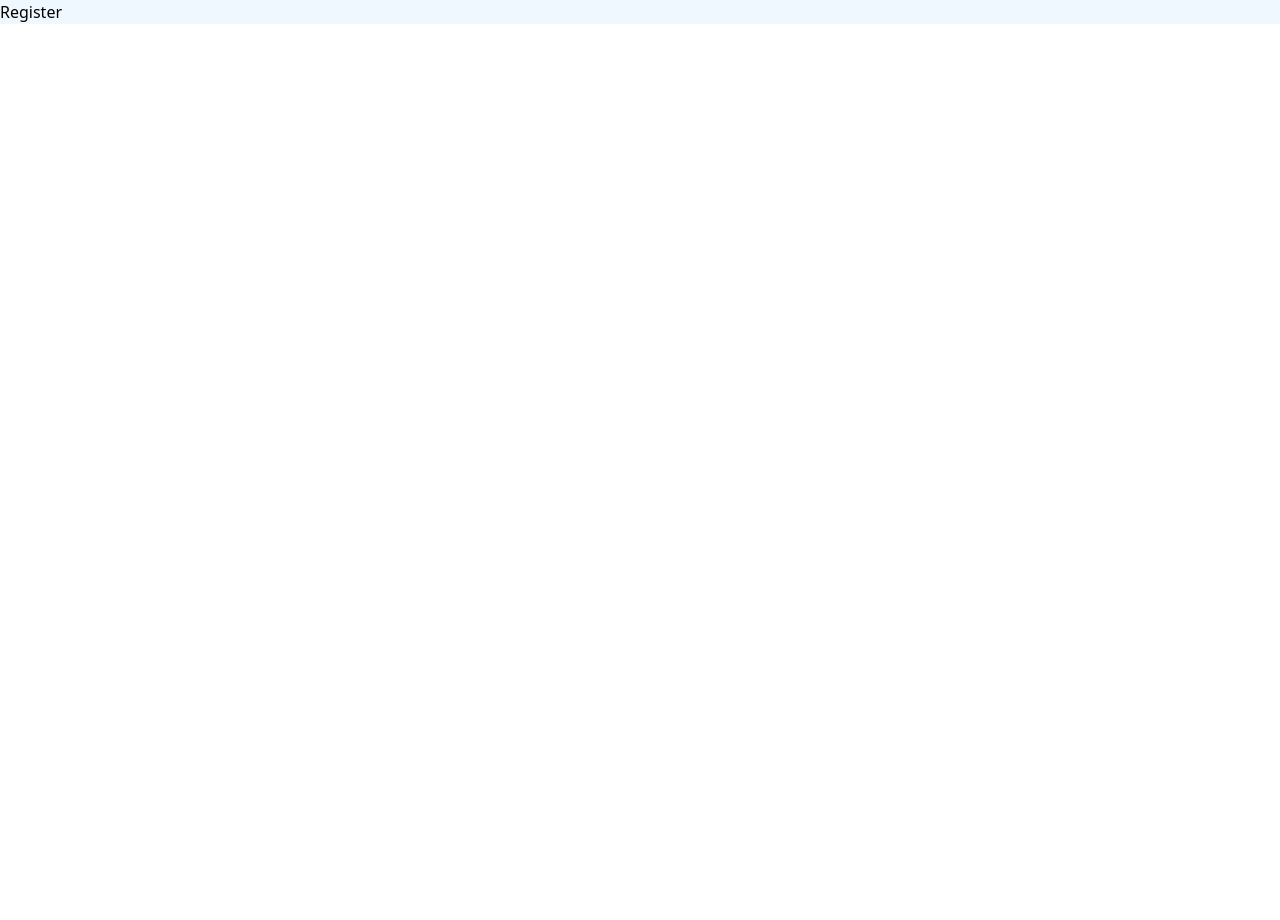
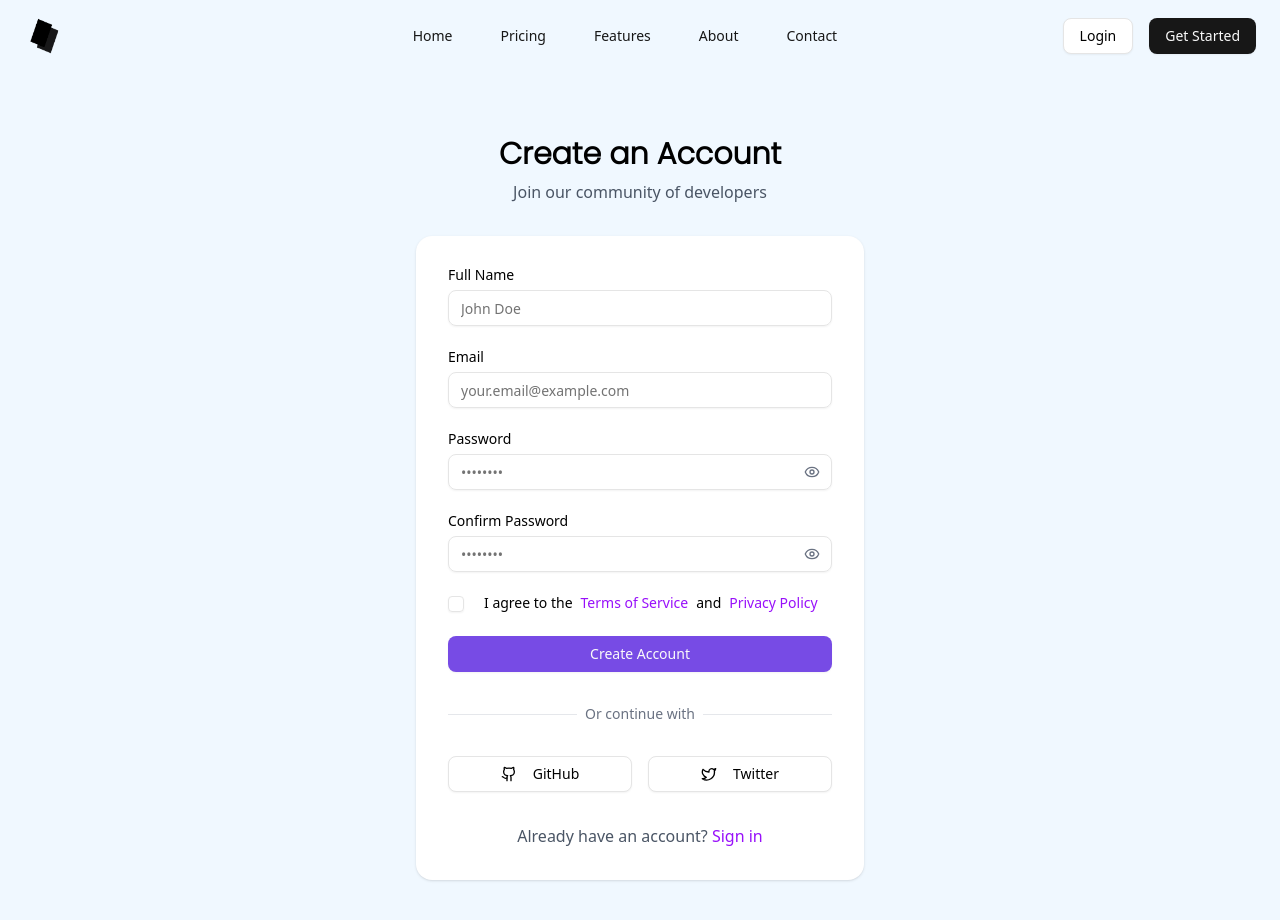
Before and after one commit to lakshyakumar90/MERN-AI, a React (Vite) app in the folder frontend/: page /register in a window 1280 px wide. Shown: the top 920 px of the page. Before the commit the page ends 800 px from the top, so only its background shows below. Built offline with nearby package versions, Linux system fonts and the light colour scheme.

Commit message:
Add Privacy and Terms components to App routing, update FeaturesSummary title, and implement a comprehensive registration form with validation in Register component.

```diff
--- a/frontend/src/App.jsx
+++ b/frontend/src/App.jsx
@@ -7,6 +7,8 @@ import About from "./components/pages/before-login/About";
 import Contact from "./components/pages/before-login/Contact";
 import Login from "./components/signup-login/Login";
 import Register from "./components/signup-login/Register";
+import Privacy from "./components/terms-policy/Privacy";
+import Terms from "./components/terms-policy/Terms";
 
 const App = () => {
   return (
@@ -20,7 +22,8 @@ const App = () => {
           <Route path="/features" element={<Features />} />
           <Route path="/about" element={<About />} />
           <Route path="/contact" element={<Contact />} />
-
+          <Route path="/privacy" element={<Privacy />} />
+          <Route path="/terms" element={<Terms />} />
         </Routes>
       </BrowserRouter>
     </div>
--- a/frontend/src/components/pages/before-login/before-partials/FeaturesSummary.jsx
+++ b/frontend/src/components/pages/before-login/before-partials/FeaturesSummary.jsx
@@ -44,7 +44,7 @@ const FeaturesSummary = () => {
   return (
     <section className="flex flex-col w-full md:w-4/5 mx-auto items-center min-h-screen px-4 md:px-5 py-10 relative">
       <h1 className="font-[poppins] font-bold text-2xl md:text-4xl mb-6 md:mb-10 text-center">
-        Why Developers Love [Your Platform Name]
+        Why Developers Love CodeTogether
       </h1>
 
       {/* Cards Container */}
--- a/frontend/src/components/signup-login/Register.jsx
+++ b/frontend/src/components/signup-login/Register.jsx
@@ -1,9 +1,227 @@
-import React from 'react'
+import React, { useState } from "react";
+import { Button } from "@/components/ui/button";
+import { Link } from "react-router-dom";
+import { Input } from "@/components/ui/input";
+import { Checkbox } from "@/components/ui/checkbox";
+import {
+  Form,
+  FormControl,
+  FormField,
+  FormItem,
+  FormLabel,
+  FormMessage,
+} from "@/components/ui/form";
+import { zodResolver } from "@hookform/resolvers/zod";
+import { useForm } from "react-hook-form";
+import * as z from "zod";
+import { Github, Twitter, Eye, EyeOff } from "lucide-react";
+import Navbar from "../pages/before-login/Navbar";
+
+const formSchema = z.object({
+  name: z.string().min(2, "Name must be at least 2 characters"),
+  email: z.string().email("Invalid email address"),
+  password: z.string()
+    .min(8, "Password must be at least 8 characters")
+    .regex(/[A-Z]/, "Password must contain at least one uppercase letter")
+    .regex(/[a-z]/, "Password must contain at least one lowercase letter")
+    .regex(/[0-9]/, "Password must contain at least one number"),
+  confirmPassword: z.string(),
+  terms: z.boolean().refine((val) => val === true, {
+    message: "You must accept the terms and conditions",
+  }),
+}).refine((data) => data.password === data.confirmPassword, {
+  message: "Passwords don't match",
+  path: ["confirmPassword"],
+});
 
 const Register = () => {
+  const [showPassword, setShowPassword] = useState(false);
+  const [showConfirmPassword, setShowConfirmPassword] = useState(false);
+
+  const form = useForm({
+    resolver: zodResolver(formSchema),
+    defaultValues: {
+      name: "",
+      email: "",
+      password: "",
+      confirmPassword: "",
+      terms: false,
+    },
+  });
+
+  function onSubmit(values) {
+    console.log(values);
+    // Handle registration submission
+  }
+
   return (
-    <div>Register</div>
-  )
-}
+    <section className="relative">
+      <Navbar />
+      <section className="flex flex-col w-full items-center pt-[5%] px-4 md:px-8 py-12">
+        <div className="w-full max-w-md mx-auto">
+          {/* Header */}
+          <div className="text-center mb-8">
+            <h1 className="font-[poppins] font-bold text-3xl mb-2">Create an Account</h1>
+            <p className="text-gray-600">Join our community of developers</p>
+          </div>
 
-export default Register
+          {/* Registration Form */}
+          <div className="bg-white p-8 rounded-2xl shadow-sm">
+            <Form {...form}>
+              <form onSubmit={form.handleSubmit(onSubmit)} className="space-y-6">
+                <FormField
+                  control={form.control}
+                  name="name"
+                  render={({ field }) => (
+                    <FormItem>
+                      <FormLabel>Full Name</FormLabel>
+                      <FormControl>
+                        <Input placeholder="John Doe" {...field} />
+                      </FormControl>
+                      <FormMessage />
+                    </FormItem>
+                  )}
+                />
+                <FormField
+                  control={form.control}
+                  name="email"
+                  render={({ field }) => (
+                    <FormItem>
+                      <FormLabel>Email</FormLabel>
+                      <FormControl>
+                        <Input placeholder="your.email@example.com" {...field} />
+                      </FormControl>
+                      <FormMessage />
+                    </FormItem>
+                  )}
+                />
+                <FormField
+                  control={form.control}
+                  name="password"
+                  render={({ field }) => (
+                    <FormItem>
+                      <FormLabel>Password</FormLabel>
+                      <FormControl>
+                        <div className="relative">
+                          <Input
+                            type={showPassword ? "text" : "password"}
+                            placeholder="••••••••"
+                            {...field}
+                          />
+                          <button
+                            type="button"
+                            onClick={() => setShowPassword(!showPassword)}
+                            className="absolute right-3 top-1/2 -translate-y-1/2 text-gray-500 hover:text-gray-700"
+                          >
+                            {showPassword ? (
+                              <EyeOff className="h-4 w-4" />
+                            ) : (
+                              <Eye className="h-4 w-4" />
+                            )}
+                          </button>
+                        </div>
+                      </FormControl>
+                      <FormMessage />
+                    </FormItem>
+                  )}
+                />
+                <FormField
+                  control={form.control}
+                  name="confirmPassword"
+                  render={({ field }) => (
+                    <FormItem>
+                      <FormLabel>Confirm Password</FormLabel>
+                      <FormControl>
+                        <div className="relative">
+                          <Input
+                            type={showConfirmPassword ? "text" : "password"}
+                            placeholder="••••••••"
+                            {...field}
+                          />
+                          <button
+                            type="button"
+                            onClick={() => setShowConfirmPassword(!showConfirmPassword)}
+                            className="absolute right-3 top-1/2 -translate-y-1/2 text-gray-500 hover:text-gray-700"
+                          >
+                            {showConfirmPassword ? (
+                              <EyeOff className="h-4 w-4" />
+                            ) : (
+                              <Eye className="h-4 w-4" />
+                            )}
+                          </button>
+                        </div>
+                      </FormControl>
+                      <FormMessage />
+                    </FormItem>
+                  )}
+                />
+                <FormField
+                  control={form.control}
+                  name="terms"
+                  render={({ field }) => (
+                    <FormItem className="flex flex-row items-start space-x-3 space-y-0">
+                      <FormControl>
+                        <Checkbox
+                          checked={field.value}
+                          onCheckedChange={field.onChange}
+                        />
+                      </FormControl>
+                      <div className="space-y-1 leading-none">
+                        <FormLabel>
+                          I agree to the{" "}
+                          <Link to="/terms" className="text-purple-600 hover:text-purple-500 hover:underline">
+                            Terms of Service
+                          </Link>{" "}
+                          and{" "}
+                          <Link to="/privacy" className="text-purple-600 hover:text-purple-500 hover:underline">
+                            Privacy Policy
+                          </Link>
+                        </FormLabel>
+                        <FormMessage />
+                      </div>
+                    </FormItem>
+                  )}
+                />
+                <Button type="submit" className="w-full bg-[#774BE5] hover:bg-[#774BE5]/90">
+                  Create Account
+                </Button>
+              </form>
+            </Form>
+
+            {/* Divider */}
+            <div className="relative my-8">
+              <div className="absolute inset-0 flex items-center">
+                <div className="w-full border-t border-gray-200"></div>
+              </div>
+              <div className="relative flex justify-center text-sm">
+                <span className="px-2 bg-white text-gray-500">Or continue with</span>
+              </div>
+            </div>
+
+            {/* Social Sign Up */}
+            <div className="grid grid-cols-2 gap-4">
+              <Button variant="outline" className="w-full">
+                <Github className="w-4 h-4 mr-2" />
+                GitHub
+              </Button>
+              <Button variant="outline" className="w-full">
+                <Twitter className="w-4 h-4 mr-2" />
+                Twitter
+              </Button>
+            </div>
+
+            {/* Sign In Link */}
+            <p className="text-center mt-8 text-gray-600">
+              Already have an account?{" "}
+              <Link to="/login" className="text-purple-600 hover:text-purple-500 hover:underline">
+                Sign in
+              </Link>
+            </p>
+          </div>
+        </div>
+      </section>
+    </section>
+  );
+};
+
+export default Register;
--- /dev/null
+++ b/frontend/src/components/terms-policy/Privacy.jsx
@@ -0,0 +1,9 @@
+import React from 'react'
+
+const Privacy = () => {
+  return (
+    <div>Privacy</div>
+  )
+}
+
+export default Privacy
--- /dev/null
+++ b/frontend/src/components/terms-policy/Terms.jsx
@@ -0,0 +1,9 @@
+import React from 'react'
+
+const Terms = () => {
+  return (
+    <div>Terms</div>
+  )
+}
+
+export default Terms
```
